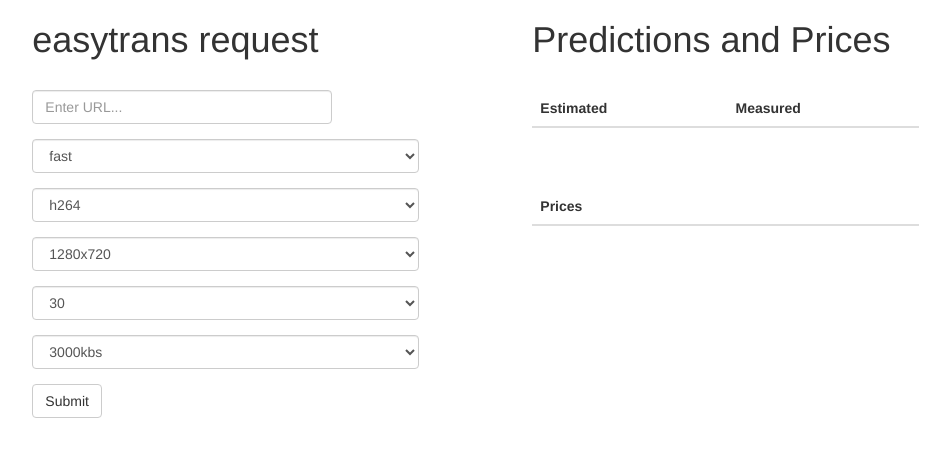
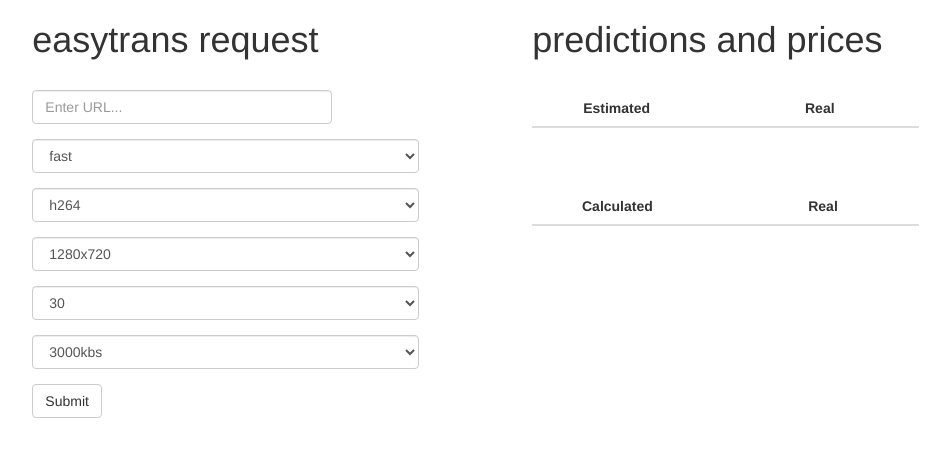
Before and after one commit to tdeneke/easytrans, a Flask app: page / in a window 1280 px wide. Shown: the top 457 px of the page, without its empty margins (206-1156 px from the left). Run offline with Flask 2, Linux system fonts and the light colour scheme; lists and menus that the app fills with data are empty; some libraries are stand-ins or nearby versions.

Commit message:
extended the simple word web app to the transcoding app also added test videos

```diff
--- a/app.py
+++ b/app.py
@@ -6,13 +6,15 @@
 from rq import Queue
 from rq.job import Job
 from worker import conn
+#from transcode import transcode_and_save_mesurments
 import operator
 import os
 import requests
 import re
+import json
+import time
 import nltk
-import json
-
+import subprocess
 
 #################
 # configuration #
@@ -26,39 +28,46 @@
 
 from models import Result
 
+#helper
 
-##########
-# helper #
-##########
-
-def count_and_save_words(url):
+def transcode_and_save_mesurments(cmd,url):
 
     errors = []
 
     try:
-        r = requests.get(url)
+      #r = requests.get(url)
+      print cmd
     except:
         errors.append(
-            "Unable to get URL. Please make sure it's valid and try again."
+            "Unable to get cmd. Please make sure it's valid and try again."
         )
         return {"error": errors}
 
+    #simulate transcoding
+    #time.sleep(5)
+    start = os.times()
+    ls_output = subprocess.check_output(cmd, shell=True)
+    end = os.times()
+    print start[4] - end[4]
+
+    #print ls_output
+
     # text processing
-    raw = BeautifulSoup(r.text).get_text()
-    nltk.data.path.append('./nltk_data/')  # set the path
-    tokens = nltk.word_tokenize(raw)
-    text = nltk.Text(tokens)
+    #raw = BeautifulSoup(r.text).get_text()
+    #nltk.data.path.append('./nltk_data/')  # set the path
+    #tokens = nltk.word_tokenize(raw)
+    #text = nltk.Text(tokens)
 
     # remove punctuation, count raw words
-    nonPunct = re.compile('.*[A-Za-z].*')
-    raw_words = [w for w in text if nonPunct.match(w)]
-    raw_word_count = Counter(raw_words)
-    #print raw_word_count
+    #nonPunct = re.compile('.*[A-Za-z].*')
+    #raw_words = [w for w in text if nonPunct.match(w)]
+    raw_word_count = Counter({'Estimated': 0, 'Real': end[4] - start[4]})    #Counter(raw_words)
 
     # stop words
-    no_stop_words = [w for w in raw_words if w.lower() not in stops]
-    no_stop_words_count = Counter(no_stop_words)
+    #no_stop_words = [w for w in raw_words if w.lower() not in stops]
+    no_stop_words_count = Counter({'Estimated': 0, 'Real': end[4] - start[4]})  #Counter(no_stop_words)
     print no_stop_words_count
+    print cmd
 
     # save the results
     try:
@@ -75,7 +84,7 @@
         return {"error": errors}
 
 
-##########
+#########r
 # routes #
 ##########
 
@@ -89,19 +98,14 @@
     # get url
     data = json.loads(request.data.decode())
     url = data["url"]
-    preset = data["preset"]
-    codec = data["codec"]
-    resolution = data["resolution"]
-    framerate = data["framerate"]
-    bitrate = data["bitrate"]
+    cmd = "ffmpeg  -i " + "/home/tdeneke/easytrans/easytrans/videos/elephants_dream_1080p.h264" + " -c:v " + data["codec"] + " -preset " + data["preset"] + " -s " + data["resolution"] + " -r " + data["framerate"] + " -b:v " + data["bitrate"] + " -y " + "/home/tdeneke/easytrans/easytrans/videos/output.mp4"
 
-    print data
     # form URL, id necessary
     if 'http://' not in url[:7]:
         url = 'http://' + url
     # start job
     job = q.enqueue_call(
-        func=count_and_save_words, args=(url,), result_ttl=5000
+        func=transcode_and_save_mesurments, args=(cmd,url,), result_ttl=5000
     )
     # return created job id
     return job.get_id()
--- a/static/main.js
+++ b/static/main.js
@@ -2,16 +2,16 @@
 
  'use strict';
 
- angular.module('WordcountApp', [])
+ angular.module('easytrans', [])
 
- .controller('WordcountController', ['$scope', '$log', '$http', '$timeout',
+ .controller('easytransController', ['$scope', '$log', '$http', '$timeout',
    function($scope, $log, $http, $timeout) {
 
    // initialize the select option elements
    $scope.input_preset = "fast";
    $scope.input_resolution = "1280x720";
    $scope.input_framerate = "30";
-         $scope.input_codec = "h264";
+   $scope.input_codec = "libx264";
    $scope.input_bitrate = "3000k";
    $scope.getResults = function() {
 
@@ -21,7 +21,7 @@
    $http.post('/start', {"url": $scope.input_url, "preset": $scope.input_preset, "codec": $scope.input_codec, "resolution": $scope.input_resolution, "framerate": $scope.input_framerate, "bitrate": $scope.input_bitrate}).
    success(function(results) {
      $log.log(results);
-		 getWordCount(results);
+     getMesurments(results);
 
      }).
    error(function(error) {
@@ -30,9 +30,11 @@
 
    };
 
-	 function getWordCount(jobID) {
+   function getMesurments(jobID) {
 
      var timeout = "";
+     var prices = [{"Company":"Amazon", "Calculated":"2.80", "Real":"2.60"}, {"Company":"Zencoder", "Calculated":"5.80", "Real":"5.60"},{"Company":"Encoding", "Calculated":"4.80", "Real":"4.60"},{"Company":"Uencode", "Calculated":"2.80", "Real":"2.75"}];
+     var mesurments = [{"Type":"time", "Estimate":"2.80", "Real":"2.60"}, {"Type":"price", "Estimate":"5.80", "Real":"5.60"},{"Type":"size", "Estimate":"50MB", "Real":"40MB"},{"Type":"quality", "Estimate":"1.0", "Real":"0.85"}];
 
      var poller = function() {
        // fire another request
@@ -42,7 +44,25 @@
 	     $log.log(data, status);
 	     } else if (status === 200){
 	     $log.log(data);
-						 $scope.wordcounts = data;
+
+	     //time
+	     mesurments[0].Estimate = data.Estimated;
+	     mesurments[0].Real = data.Real;
+	     //price (m3.xlarge	 4vCPU	13ECU	15GiB	2 x 40 SSD GB	$0.280 per Hour)
+	     //price (t2.micro	1	Variable	1	EBS Only	$0.013 per Hour)
+             mesurments[1].Estimate = data.Estimated * (0.280 / 3600);
+	     mesurments[1].Real = data.Real * (0.280 / 3600);
+             //size
+	     //mesurments[2].Estimate = data.Estimated;
+	     //mesurments[2].Real = data.Real;
+	     //quality
+	     //mesurments[3].Estimate = data.Estimated;
+	     //mesurments[3].Real = data.Real;
+	     $scope.mesurments = mesurments;
+
+             //compitator prices
+
+	     $scope.prices = prices;
 	     $timeout.cancel(timeout);
 	     return false;
 	     }
--- a/templates/et.html
+++ b/templates/et.html
@@ -1,5 +1,5 @@
 <!DOCTYPE html>
-<html ng-app="WordcountApp">
+<html ng-app="easytrans">
   <head>
     <title>easytrans</title>
     <meta name="viewport" content="width=device-width, initial-scale=1.0">
@@ -10,7 +10,7 @@
       }
     </style>
   </head>
-  <body ng-controller="WordcountController">
+  <body ng-controller="easytransController">
     <div class="container">
       <div class="row">
 	<div class="col-sm-5 col-sm-offset-1">
@@ -29,9 +29,11 @@
 	    </div>
 	    <div class="form-group">
 	      <select class="form-control" ng-model="input_codec">
-                <option value="h264">h264</option>
-                <option value="h265">h265</option>
+		<option value="libx264">h264</option>
+		<option value="libx265">h265</option>
 		<option value="mpeg4">mpeg4</option>
+		<option value="vp8">vp8</option>
+		<option value="flv">flv</option>
 	      </select>
 	    </div>
 	    <div class="form-group">
@@ -39,6 +41,7 @@
 		<option value="3840x2160">3840x2160</option>
 		<option value="1920x1080">1920x1080</option>
 		<option value="1280x720">1280x720</option>
+		<option value="640x360">640x360</option>
 	      </select>
 	    </div>
 	    <div class="form-group">
@@ -54,29 +57,32 @@
 		<option value="5000k">5000kbs</option>
 		<option value="3000k">3000kbs</option>
 		<option value="820k">820kbs</option>
+		<option value="540k">540kbs</option>
 	      </select>
 	    </div>
 	    <button type="submit" class="btn btn-default">Submit</button>
 	  </form>
 	</div>
 	<div class="col-sm-5 col-sm-offset-1">
-          <h1>Predictions and Prices</h1>
+	  <h1>predictions and prices</h1>
 	  <br>
 	  {{ openTag }}
 	  <div id="results">
 	    <table class="table table-striped">
 	      <thead>
 		<tr>
+		  <th></th>
 		  <th>Estimated</th>
-                  <th>Measured</th>
+		  <th>Real</th>
 		</tr>
 	      </thead>
 	      <tbody>
 		{{ openTag }}
-                <tr ng-repeat="(key, val) in wordcounts">
+		<tr ng-repeat="mesurment in mesurments">
 		  {% raw %}
-                  <td>{{key}}</td>
-                  <td>{{val}}</td>
+		  <td>{{mesurment.Type}}</td>
+		  <td>{{mesurment.Estimate}}</td>
+		  <td>{{mesurment.Real}}</td><td>
 		    {% endraw %}
 		  </tr>
 		  {{ openTag }}
@@ -85,15 +91,18 @@
 		  <table class="table table-striped">
 		    <thead>
 		      <tr>
-                  <th>Prices</th>
+			<th></th>
+			<th>Calculated</th>
+			<th>Real</th>
 		      </tr>
 		    </thead>
 		    <tbody>
 		      {{ openTag }}
-                <tr ng-repeat="(key, val) in wordcounts">
+		      <tr ng-repeat="price in prices">
 			{% raw %}
-                  <td>{{key}}</td>
-                  <td>{{val}}</td>
+			<td>{{price.Company}}</td>
+			<td>{{price.Calculated}}</td>
+			<td>{{price.Real}}</td>
 			{% endraw %}
 		      </tr>
 		      {{ openTag }}
```
Also changed, not shown: videos/README.md (added), 5 other files. Lines whose indentation alone changed are shown as unchanged.
